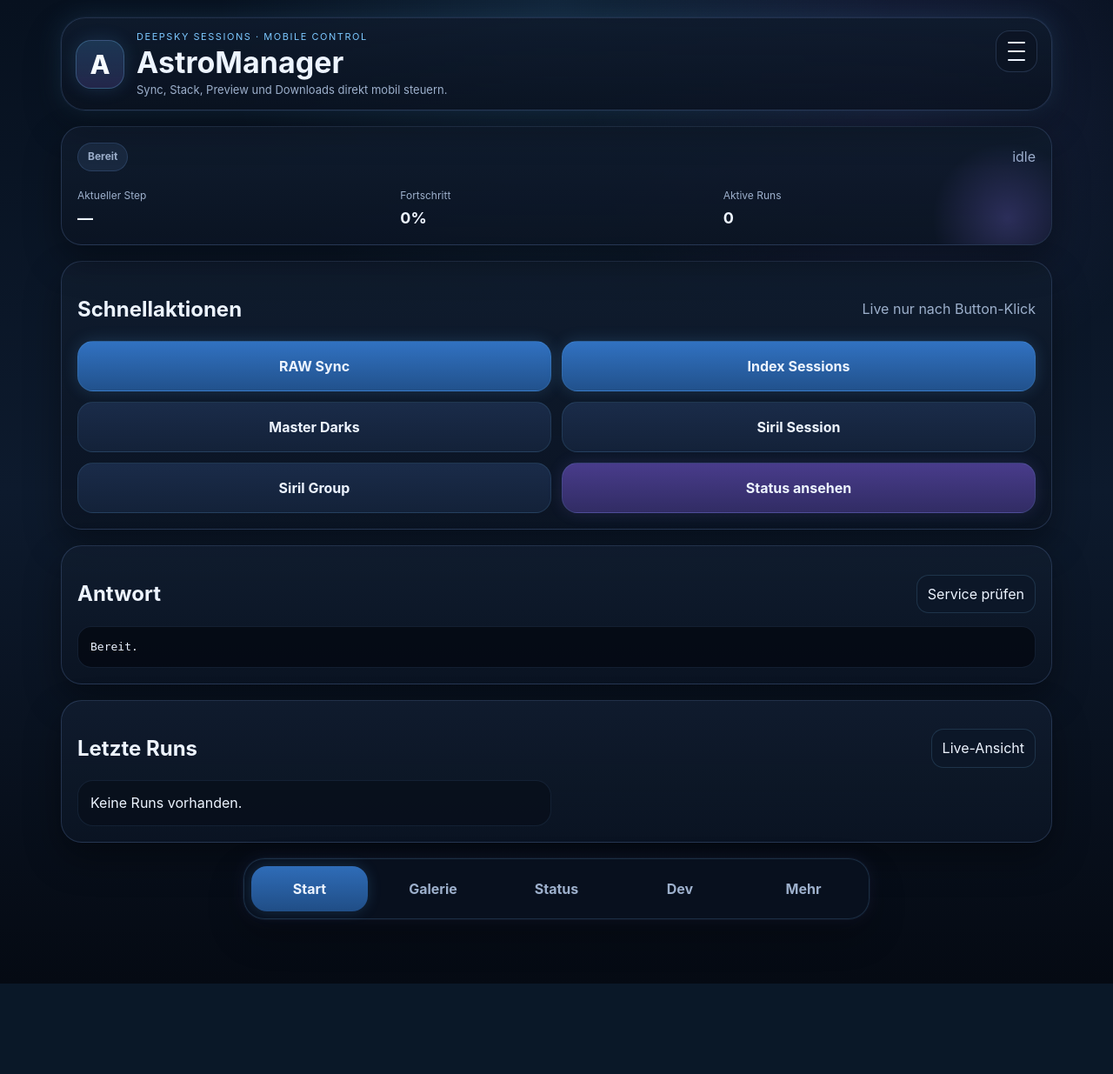
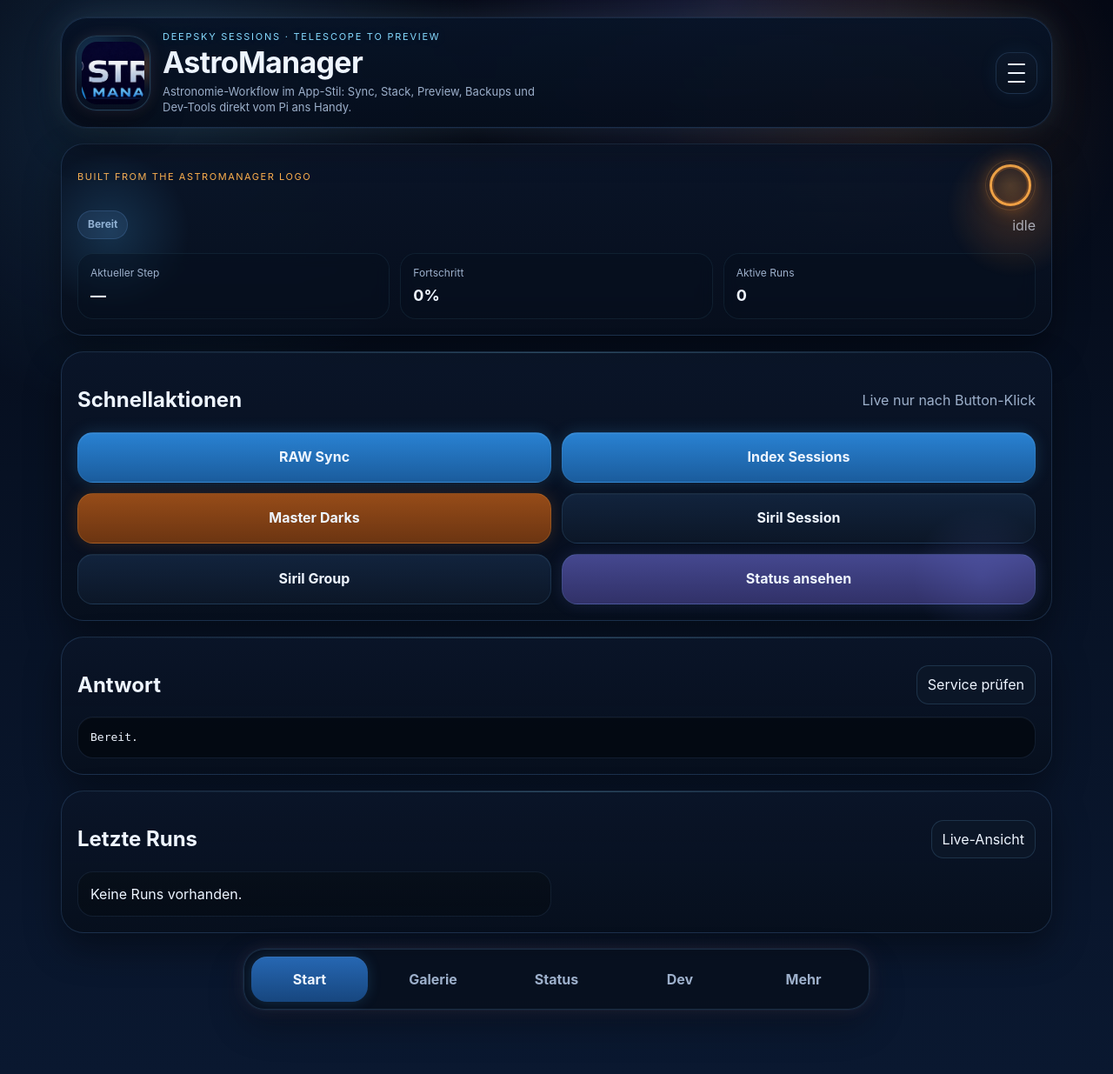
Before and after one commit to AstroManager-Dev/Astromanager, a Flask app: template code/web/templates/index.html in a window 1280 px wide. Shown: the whole page at 87% size. Before the commit the page ends 1131 px from the top, so only its background shows below. Run offline with Flask 3, Linux system fonts and the light colour scheme; the template is opened without the code that fills it, so the values that code supplies are empty; parts of the project's set-up code (start-up, migrations or seed data) failed here and were passed over.

Commit message:
release: bump patch to 0.3.010 - Designanpassungen

```diff
--- a/code/web/static/css/app.css
+++ b/code/web/static/css/app.css
@@ -1,66 +1,97 @@
 :root {
   color-scheme: dark;
-  --bg:#07111f;
-  --bg2:#0d1a2d;
-  --panel:#0f1b2d;
-  --panel2:#13243d;
-  --panel3:#172f4f;
-  --border:rgba(143,183,255,.18);
-  --text:#edf4ff;
-  --muted:#9db0cc;
-  --primary:#5db5ff;
-  --primary-strong:#7cc8ff;
-  --violet:#8f7cff;
+  --bg:#040814;
+  --bg2:#071123;
+  --bg3:#0a1830;
+  --panel:#091428;
+  --panel2:#0d1d36;
+  --panel3:#12264a;
+  --border:rgba(118,183,255,.17);
+  --text:#eef5ff;
+  --muted:#9db0cb;
+  --primary:#4db7ff;
+  --primary-strong:#86dbff;
+  --violet:#7b87ff;
+  --orbit:#ff8b2a;
+  --orbit-strong:#ffb14e;
   --green:#43d496;
   --red:#ff647c;
   --amber:#ffbc5d;
-  --shadow:0 18px 40px rgba(0,0,0,.35);
+  --shadow:0 18px 40px rgba(0,0,0,.38);
 }
 *{box-sizing:border-box}
-html,body{margin:0;min-height:100%;background:radial-gradient(circle at top,rgba(93,181,255,.12),transparent 30%),radial-gradient(circle at 80% 10%,rgba(143,124,255,.12),transparent 24%),linear-gradient(180deg,var(--bg),var(--bg2) 50%,#050a13);color:var(--text);font-family:Inter,Arial,Helvetica,sans-serif;line-height:1.4}
+html,body{margin:0;min-height:100%;background:
+radial-gradient(circle at 14% 8%, rgba(77,183,255,.16), transparent 24%),
+radial-gradient(circle at 80% 10%, rgba(255,139,42,.12), transparent 18%),
+radial-gradient(circle at 65% 0%, rgba(123,135,255,.14), transparent 22%),
+linear-gradient(180deg,var(--bg),var(--bg2) 44%,var(--bg3) 100%);
+color:var(--text);font-family:Inter,Arial,Helvetica,sans-serif;line-height:1.4}
 body{padding-bottom:100px}
 a{color:var(--primary-strong);text-decoration:none}
 button,input,select{font:inherit}
-pre{margin:0;background:rgba(3,8,16,.72);border:1px solid rgba(110,154,223,.14);border-radius:16px;padding:14px;white-space:pre-wrap;word-break:break-word;overflow:auto;max-height:280px;font-size:13px}
+pre{margin:0;background:rgba(3,8,16,.78);border:1px solid rgba(110,154,223,.14);border-radius:18px;padding:14px;white-space:pre-wrap;word-break:break-word;overflow:auto;max-height:280px;font-size:13px;box-shadow:inset 0 1px 0 rgba(255,255,255,.03)}
 .app-shell{max-width:1180px;margin:0 auto;padding:16px 16px 0}
-.topbar{display:flex;align-items:flex-start;justify-content:space-between;gap:14px;padding:14px 16px;border-radius:28px;background:linear-gradient(180deg,rgba(15,27,45,.92),rgba(10,18,32,.82));border:1px solid var(--border);box-shadow:var(--shadow);position:sticky;top:10px;z-index:25;backdrop-filter:blur(12px)}
-.astro-glow{box-shadow:0 0 0 1px rgba(110,154,223,.06),0 0 28px rgba(93,181,255,.14),0 18px 40px rgba(0,0,0,.35)}
-.astro-glow-soft{box-shadow:0 0 0 1px rgba(110,154,223,.06),0 0 18px rgba(143,124,255,.08),0 18px 40px rgba(0,0,0,.28)}
-.brand-block{display:flex;gap:14px;align-items:center;min-width:0;cursor:pointer}
-.brand-mark{width:56px;height:56px;display:grid;place-items:center;border-radius:18px;background:linear-gradient(180deg,rgba(93,181,255,.2),rgba(143,124,255,.18));border:1px solid rgba(124,200,255,.26);font-size:30px;font-weight:800;color:#f7fbff;box-shadow:0 0 20px rgba(93,181,255,.16)}
-.brand-kicker{color:var(--primary-strong);font-size:11px;letter-spacing:.14em;text-transform:uppercase;margin-bottom:4px}
-.brand-title{margin:0;font-size:clamp(22px,5vw,34px);line-height:1.05}
-.brand-subtitle{margin:4px 0 0;color:var(--muted);font-size:13px}
-.topbar-menu-btn{width:48px;height:48px;border-radius:16px;border:1px solid var(--border);background:rgba(12,21,36,.92);display:grid;place-items:center;gap:4px;padding:10px;cursor:pointer;color:var(--text)}
+.topbar{display:flex;align-items:center;justify-content:space-between;gap:14px;padding:14px 16px;border-radius:30px;background:linear-gradient(180deg,rgba(8,20,39,.94),rgba(6,14,28,.9));border:1px solid var(--border);box-shadow:var(--shadow);position:sticky;top:10px;z-index:25;backdrop-filter:blur(12px)}
+.astro-glow{box-shadow:0 0 0 1px rgba(110,154,223,.06),0 0 32px rgba(77,183,255,.14),0 0 54px rgba(255,139,42,.06),0 18px 40px rgba(0,0,0,.35)}
+.astro-glow-soft{box-shadow:0 0 0 1px rgba(110,154,223,.06),0 0 18px rgba(123,135,255,.08),0 0 24px rgba(255,139,42,.08),0 18px 40px rgba(0,0,0,.28)}
+.brand-block{display:flex;gap:14px;align-items:center;min-width:0;cursor:pointer;flex:1}
+.brand-logo-shell{width:86px;height:86px;display:grid;place-items:center;padding:6px;border-radius:24px;background:linear-gradient(180deg,rgba(10,24,46,.98),rgba(8,17,34,.94));border:1px solid rgba(134,219,255,.2);position:relative;overflow:hidden;flex:0 0 auto}
+.brand-logo-shell::before{content:"";position:absolute;inset:-30% auto auto -30%;width:88px;height:88px;border-radius:50%;background:radial-gradient(circle,rgba(77,183,255,.18),transparent 65%)}
+.brand-logo-shell::after{content:"";position:absolute;right:-20px;top:8px;width:54px;height:54px;border-radius:50%;background:radial-gradient(circle,rgba(255,139,42,.22),transparent 68%)}
+.brand-logo{width:100%;height:100%;object-fit:cover;border-radius:18px;position:relative;z-index:1}
+.brand-kicker{color:var(--primary-strong);font-size:11px;letter-spacing:.16em;text-transform:uppercase;margin-bottom:4px;text-shadow:0 0 14px rgba(77,183,255,.18)}
+.brand-title{margin:0;font-size:clamp(22px,5vw,34px);line-height:1.05;letter-spacing:-.02em}
+.brand-subtitle{margin:6px 0 0;color:var(--muted);font-size:13px;max-width:56ch}
+.topbar-menu-btn{width:48px;height:48px;border-radius:16px;border:1px solid var(--border);background:linear-gradient(180deg,rgba(12,24,42,.96),rgba(9,18,32,.92));display:grid;place-items:center;gap:4px;padding:10px;cursor:pointer;color:var(--text);box-shadow:0 0 22px rgba(77,183,255,.08)}
 .topbar-menu-btn span{display:block;width:20px;height:2px;background:currentColor;border-radius:2px}
 .app-content{padding:18px 0 0}
 .tab-panel{display:none}.tab-panel.active{display:block}
-.card{background:linear-gradient(180deg,rgba(16,28,46,.96),rgba(11,20,35,.92));border:1px solid var(--border);border-radius:24px;padding:18px;margin:0 0 18px;box-shadow:var(--shadow)}
+.card{background:linear-gradient(180deg,rgba(10,21,40,.97),rgba(7,15,29,.94));border:1px solid var(--border);border-radius:26px;padding:18px;margin:0 0 18px;box-shadow:var(--shadow);position:relative;overflow:hidden}
+.card::before{content:"";position:absolute;inset:0 0 auto 0;height:1px;background:linear-gradient(90deg,transparent,rgba(134,219,255,.28),transparent)}
 .hero-card{position:relative;overflow:hidden}
-.hero-card:before{content:"";position:absolute;inset:auto -40px -60px auto;width:180px;height:180px;background:radial-gradient(circle,rgba(143,124,255,.24),transparent 68%);pointer-events:none}
-.hero-meta,.section-title-row,.run-card-top{display:flex;align-items:center;justify-content:space-between;gap:10px}
+.logo-hero-card::after{content:"";position:absolute;right:-48px;top:-16px;width:180px;height:180px;border-radius:50%;background:radial-gradient(circle,rgba(255,139,42,.2),transparent 62%);pointer-events:none}
+.logo-hero-card::before{content:"";position:absolute;left:-44px;bottom:-56px;width:200px;height:200px;border-radius:50%;background:radial-gradient(circle,rgba(77,183,255,.18),transparent 64%);pointer-events:none}
+.hero-brand-row,.hero-meta,.section-title-row,.run-card-top{display:flex;align-items:center;justify-content:space-between;gap:10px}
+.hero-kicker{font-size:11px;letter-spacing:.14em;text-transform:uppercase;color:var(--orbit-strong);margin-bottom:6px}
 .hero-subtitle{margin:6px 0 0;color:var(--muted)}
 .hero-grid{display:grid;grid-template-columns:repeat(3,minmax(0,1fr));gap:12px;margin-top:16px}
+.hero-grid--logo>div{padding:14px;border-radius:18px;background:rgba(6,15,29,.42);border:1px solid rgba(134,219,255,.08);backdrop-filter:blur(8px)}
 .hero-label{font-size:12px;color:var(--muted);margin-bottom:4px}.hero-value{font-size:18px;font-weight:700}
+.hero-orbit-badge{width:58px;height:58px;border-radius:50%;padding:4px;background:radial-gradient(circle at center,rgba(255,177,78,.18),rgba(255,139,42,.08) 55%,transparent 70%);border:1px solid rgba(255,177,78,.18);box-shadow:0 0 26px rgba(255,139,42,.12)}
+.hero-orbit-badge span{display:block;width:100%;height:100%;border-radius:50%;border:3px solid rgba(255,177,78,.92);box-shadow:0 0 0 2px rgba(255,139,42,.24) inset,0 0 18px rgba(255,139,42,.28)}
+.hero-orbit-badge--running span{animation:orbitalPulse 2s ease-in-out infinite}
+@keyframes orbitalPulse{0%,100%{transform:scale(1);box-shadow:0 0 0 2px rgba(255,139,42,.24) inset,0 0 18px rgba(255,139,42,.28)}50%{transform:scale(1.06);box-shadow:0 0 0 2px rgba(255,139,42,.3) inset,0 0 26px rgba(255,139,42,.42)}}
 .status-pill{display:inline-flex;align-items:center;gap:6px;padding:7px 11px;border-radius:999px;font-size:12px;font-weight:700;background:rgba(110,154,223,.12);border:1px solid rgba(110,154,223,.2)}
 .status-running{color:var(--amber)}.status-ok{color:var(--green)}.status-error{color:var(--red)}.status-idle{color:var(--muted)}.status-started{color:var(--amber)}
 .actions-grid{display:grid;grid-template-columns:repeat(2,minmax(0,1fr));gap:12px}.actions-grid-compact .btn{min-height:58px}
-.btn{border:none;border-radius:18px;padding:16px 14px;background:linear-gradient(180deg,rgba(27,45,75,.96),rgba(20,35,58,.96));color:var(--text);cursor:pointer;display:inline-flex;align-items:center;justify-content:center;text-align:center;font-weight:700;border:1px solid rgba(124,200,255,.12)}
-.btn-primary{background:linear-gradient(180deg,rgba(50,116,197,.98),rgba(34,83,143,.98));box-shadow:0 0 18px rgba(93,181,255,.18)}
-.btn-secondary{background:linear-gradient(180deg,rgba(74,61,142,.98),rgba(50,45,102,.98));box-shadow:0 0 18px rgba(143,124,255,.14)}
+.action-cluster--logo::after{content:"";position:absolute;right:0;bottom:-30px;width:160px;height:160px;background:radial-gradient(circle,rgba(123,135,255,.14),transparent 70%);pointer-events:none}
+.btn{border:none;border-radius:18px;padding:16px 14px;background:linear-gradient(180deg,rgba(18,36,62,.98),rgba(12,23,40,.98));color:var(--text);cursor:pointer;display:inline-flex;align-items:center;justify-content:center;text-align:center;font-weight:700;border:1px solid rgba(124,200,255,.12);box-shadow:inset 0 1px 0 rgba(255,255,255,.03)}
+.btn-primary{background:linear-gradient(180deg,rgba(42,132,214,.98),rgba(27,94,160,.98));box-shadow:0 0 18px rgba(77,183,255,.18), inset 0 1px 0 rgba(255,255,255,.08)}
+.btn-secondary{background:linear-gradient(180deg,rgba(70,73,146,.98),rgba(50,50,106,.98));box-shadow:0 0 18px rgba(123,135,255,.14)}
+.btn-orbit{background:linear-gradient(180deg,rgba(153,77,25,.98),rgba(110,54,18,.98));border-color:rgba(255,177,78,.18);box-shadow:0 0 18px rgba(255,139,42,.16)}
 .mini-btn{border:1px solid rgba(124,200,255,.16);background:rgba(13,24,40,.9);color:var(--text);padding:10px 12px;border-radius:14px;cursor:pointer;display:inline-flex;align-items:center;justify-content:center}
-.run-cards,.file-card-grid{display:grid;gap:12px}.run-card,.file-card{padding:14px;border-radius:18px;background:rgba(7,15,25,.72);border:1px solid rgba(110,154,223,.12)}
+.run-cards,.file-card-grid{display:grid;gap:12px}.run-card,.file-card{padding:14px;border-radius:18px;background:linear-gradient(180deg,rgba(7,15,25,.88),rgba(5,12,22,.78));border:1px solid rgba(110,154,223,.12)}
 .run-note{margin-top:6px;color:var(--muted);font-size:13px}
 .file-download{margin-top:12px;width:100%}
 .progress-meta,.progress-path,.muted,.sub{color:var(--muted)}
-.progress-bar-wrap{height:14px;border-radius:999px;background:rgba(255,255,255,.06);overflow:hidden;margin:12px 0}.progress-bar{height:100%;width:0;background:linear-gradient(90deg,var(--primary),var(--violet));display:flex;align-items:center;justify-content:flex-end;padding-right:6px;color:#fff;font-size:11px;font-weight:700;transition:width .3s ease}
-.targets-grid{display:grid;grid-template-columns:1fr;gap:14px}.target-card{display:grid;grid-template-columns:110px minmax(0,1fr);gap:14px;align-items:start}.target-thumb{width:100%;aspect-ratio:1/1;object-fit:cover;border-radius:18px;border:1px solid rgba(110,154,223,.14);background:#09111e}.target-thumb-fallback{display:grid;place-items:center;background:radial-gradient(circle at top,rgba(93,181,255,.18),transparent 54%),linear-gradient(180deg,#0c1727,#0a1220)}.target-thumb-fallback span{font-size:24px;font-weight:800;color:#dcefff}.target-meta h3{margin:0 0 4px}.kv{display:grid;grid-template-columns:auto 1fr;gap:6px 10px;margin-top:10px;font-size:13px}.compact-kv{margin-bottom:8px}.target-line{font-size:13px;color:var(--muted);margin-top:8px}
+.progress-bar-wrap{height:14px;border-radius:999px;background:rgba(255,255,255,.06);overflow:hidden;margin:12px 0}.progress-bar{height:100%;width:0;background:linear-gradient(90deg,var(--primary),var(--violet),var(--orbit));display:flex;align-items:center;justify-content:flex-end;padding-right:6px;color:#fff;font-size:11px;font-weight:700;transition:width .3s ease}
+.targets-grid{display:grid;grid-template-columns:1fr;gap:14px}.target-card{display:grid;grid-template-columns:110px minmax(0,1fr);gap:14px;align-items:start}.target-thumb{width:100%;aspect-ratio:1/1;object-fit:cover;border-radius:18px;border:1px solid rgba(110,154,223,.14);background:#09111e}.target-thumb-fallback{display:grid;place-items:center;background:radial-gradient(circle at top,rgba(77,183,255,.18),transparent 54%),linear-gradient(180deg,#0c1727,#0a1220)}.target-thumb-fallback span{font-size:24px;font-weight:800;color:#dcefff}.target-meta h3{margin:0 0 4px}.kv{display:grid;grid-template-columns:auto 1fr;gap:6px 10px;margin-top:10px;font-size:13px}.compact-kv{margin-bottom:8px}.target-line{font-size:13px;color:var(--muted);margin-top:8px}
 .db-tools{display:grid;gap:10px;margin-bottom:14px}.db-tools select,.db-tools input{width:100%;background:rgba(7,15,25,.9);border:1px solid rgba(110,154,223,.14);color:var(--text);border-radius:14px;padding:12px}
 .scroll-x{overflow:auto;-webkit-overflow-scrolling:touch}.admin-table-wrap table{min-width:900px}table{width:100%;border-collapse:collapse}th,td{padding:11px 10px;border-bottom:1px solid rgba(110,154,223,.12);text-align:left;vertical-align:top;font-size:14px}th{position:sticky;top:0;background:#12223a;color:var(--muted)}
 .pill{display:inline-flex;padding:3px 9px;border-radius:999px;background:rgba(255,255,255,.08)}
-.menu-sheet{position:fixed;left:12px;right:12px;bottom:92px;z-index:55;padding:18px;border-radius:28px;background:linear-gradient(180deg,rgba(17,29,47,.98),rgba(10,18,32,.98));border:1px solid rgba(124,200,255,.2);box-shadow:0 0 24px rgba(93,181,255,.14),0 30px 80px rgba(0,0,0,.5);transform:translateY(24px);opacity:0;pointer-events:none;transition:opacity .22s ease,transform .22s ease}
-.menu-sheet.open{transform:translateY(0);opacity:1;pointer-events:auto}.sheet-backdrop{position:fixed;inset:0;background:rgba(3,7,14,.62);backdrop-filter:blur(8px);z-index:50}.menu-sheet-head{display:flex;align-items:center;justify-content:space-between;gap:12px;margin-bottom:16px}.menu-sheet-kicker,.menu-group-title{font-size:11px;letter-spacing:.12em;text-transform:uppercase;color:var(--primary-strong)}.sheet-close-btn{width:42px;height:42px;border-radius:14px;border:1px solid rgba(124,200,255,.18);background:rgba(7,15,25,.8);color:var(--text);font-size:24px;cursor:pointer}.menu-group+.menu-group{margin-top:14px}.sheet-link{width:100%;text-align:left;padding:14px 16px;border-radius:18px;border:1px solid rgba(110,154,223,.12);background:rgba(7,15,25,.72);color:var(--text);cursor:pointer;margin-top:10px}
-.bottom-nav{position:fixed;left:12px;right:12px;bottom:12px;z-index:40;display:grid;grid-template-columns:repeat(5,minmax(0,1fr));gap:8px;padding:8px;border-radius:24px;background:rgba(10,18,32,.88);border:1px solid rgba(124,200,255,.16);backdrop-filter:blur(12px)}
-.bottom-nav-btn{border:none;background:transparent;color:var(--muted);min-height:52px;border-radius:18px;font-weight:700;cursor:pointer}.bottom-nav-btn.active{color:var(--text);background:linear-gradient(180deg,rgba(50,116,197,.92),rgba(34,83,143,.92));box-shadow:0 0 16px rgba(93,181,255,.18)}
-@media (min-width:760px){body{padding-bottom:32px}.app-shell{padding:20px 20px 24px}.topbar{top:16px}.bottom-nav{position:sticky;top:112px;bottom:auto;max-width:720px;margin:0 auto 18px}.menu-sheet{left:auto;right:20px;top:96px;bottom:auto;width:340px}.hero-grid{grid-template-columns:repeat(3,1fr)}.targets-grid{grid-template-columns:repeat(2,minmax(0,1fr))}.file-card-grid{grid-template-columns:repeat(2,minmax(0,1fr))}.run-cards{grid-template-columns:repeat(2,minmax(0,1fr))}.db-tools{grid-template-columns:1.2fr 1fr 1fr 1fr auto auto}}
-@media (max-width:420px){.hero-grid{grid-template-columns:1fr}.target-card{grid-template-columns:90px minmax(0,1fr)}.brand-subtitle{display:none}.topbar{padding:12px}.card{padding:16px}.bottom-nav{grid-template-columns:repeat(5,minmax(0,1fr));gap:6px;padding:6px}.bottom-nav-btn{font-size:12px}}
+.menu-sheet{position:fixed;left:12px;right:12px;bottom:92px;z-index:55;padding:18px;border-radius:30px;background:linear-gradient(180deg,rgba(11,23,42,.99),rgba(7,14,26,.99));border:1px solid rgba(124,200,255,.2);box-shadow:0 0 24px rgba(77,183,255,.14),0 0 36px rgba(255,139,42,.08),0 30px 80px rgba(0,0,0,.5);transform:translateY(24px);opacity:0;pointer-events:none;transition:opacity .22s ease,transform .22s ease}
+.menu-sheet.open{transform:translateY(0);opacity:1;pointer-events:auto}.sheet-backdrop{position:fixed;inset:0;background:rgba(3,7,14,.62);backdrop-filter:blur(8px);z-index:50}
+.menu-brand-band{display:grid;grid-template-columns:72px 1fr 42px;align-items:center;gap:12px;margin-bottom:18px;padding-bottom:14px;border-bottom:1px solid rgba(124,200,255,.12)}
+.menu-brand-logo{width:72px;height:72px;object-fit:cover;border-radius:18px;border:1px solid rgba(134,219,255,.18);box-shadow:0 0 18px rgba(77,183,255,.12)}
+.menu-sheet-kicker,.menu-group-title{font-size:11px;letter-spacing:.12em;text-transform:uppercase;color:var(--primary-strong)}
+.sheet-close-btn{width:42px;height:42px;border-radius:14px;border:1px solid rgba(124,200,255,.18);background:rgba(7,15,25,.8);color:var(--text);font-size:24px;cursor:pointer}.menu-group+.menu-group{margin-top:14px}
+.sheet-link{width:100%;text-align:left;padding:14px 16px;border-radius:18px;border:1px solid rgba(110,154,223,.12);background:linear-gradient(180deg,rgba(9,18,32,.86),rgba(6,13,24,.78));color:var(--text);cursor:pointer;margin-top:10px;display:grid;gap:4px}
+.sheet-link strong{font-size:15px}
+.sheet-link span{font-size:13px;color:var(--muted)}
+.bottom-nav{position:fixed;left:12px;right:12px;bottom:12px;z-index:40;display:grid;grid-template-columns:repeat(5,minmax(0,1fr));gap:8px;padding:8px;border-radius:24px;background:rgba(8,16,30,.9);border:1px solid rgba(124,200,255,.16);backdrop-filter:blur(12px)}
+.bottom-nav-btn{border:none;background:transparent;color:var(--muted);min-height:52px;border-radius:18px;font-weight:700;cursor:pointer}
+.bottom-nav-btn.active{color:var(--text);background:linear-gradient(180deg,rgba(41,111,192,.92),rgba(24,75,135,.92));box-shadow:0 0 16px rgba(77,183,255,.18), inset 0 1px 0 rgba(255,255,255,.06)}
+.bottom-nav-btn#open-more-btn.active,.bottom-nav-btn:focus-visible{outline:none;box-shadow:0 0 0 1px rgba(255,177,78,.28),0 0 18px rgba(255,139,42,.16)}
+@media (min-width:760px){body{padding-bottom:32px}.app-shell{padding:20px 20px 24px}.topbar{top:16px}.bottom-nav{position:sticky;top:112px;bottom:auto;max-width:720px;margin:0 auto 18px}.menu-sheet{left:auto;right:20px;top:96px;bottom:auto;width:380px}.hero-grid{grid-template-columns:repeat(3,1fr)}.targets-grid{grid-template-columns:repeat(2,minmax(0,1fr))}.file-card-grid{grid-template-columns:repeat(2,minmax(0,1fr))}.run-cards{grid-template-columns:repeat(2,minmax(0,1fr))}.db-tools{grid-template-columns:1.2fr 1fr 1fr 1fr auto auto}}
+@media (max-width:520px){.brand-logo-shell{width:68px;height:68px;border-radius:20px}.brand-subtitle{display:none}.topbar{padding:12px}.card{padding:16px}.hero-brand-row{align-items:flex-start}.hero-orbit-badge{width:48px;height:48px}.menu-brand-band{grid-template-columns:58px 1fr 42px}.menu-brand-logo{width:58px;height:58px}}
+@media (max-width:420px){.hero-grid,.hero-grid--logo{grid-template-columns:1fr}.target-card{grid-template-columns:90px minmax(0,1fr)}.brand-kicker{font-size:10px}.bottom-nav{grid-template-columns:repeat(5,minmax(0,1fr));gap:6px;padding:6px}.bottom-nav-btn{font-size:12px}}
--- a/code/web/templates/base.html
+++ b/code/web/templates/base.html
@@ -10,11 +10,13 @@
   <div class="app-shell">
     <header class="topbar astro-glow">
       <div class="brand-block" data-tab="overview">
-        <div class="brand-mark" aria-hidden="true">A</div>
+        <div class="brand-logo-shell astro-glow-soft">
+          <img class="brand-logo" src="/static/logo.jpg" alt="AstroManager Logo">
+        </div>
         <div class="brand-copy">
-          <div class="brand-kicker">DeepSky Sessions · Mobile Control</div>
+          <div class="brand-kicker">DeepSky Sessions · Telescope to Preview</div>
           <h1 class="brand-title">AstroManager</h1>
-          <p class="brand-subtitle">Sync, Stack, Preview und Downloads direkt mobil steuern.</p>
+          <p class="brand-subtitle">Astronomie-Workflow im App-Stil: Sync, Stack, Preview, Backups und Dev-Tools direkt vom Pi ans Handy.</p>
         </div>
       </div>
 
--- a/code/web/templates/includes/_menu.html
+++ b/code/web/templates/includes/_menu.html
@@ -1,23 +1,24 @@
 <div class="sheet-backdrop" id="menu-backdrop" hidden></div>
 <aside class="menu-sheet" id="menu-sheet" aria-hidden="true">
-  <div class="menu-sheet-head">
+  <div class="menu-brand-band">
+    <img src="/static/logo.jpg" alt="AstroManager" class="menu-brand-logo">
     <div>
       <div class="menu-sheet-kicker">AstroManager</div>
-      <h2>Menü</h2>
+      <h2>Deep-Sky Menü</h2>
     </div>
     <button class="sheet-close-btn" id="close-menu-btn" aria-label="Menü schließen">×</button>
   </div>
 
   <div class="menu-group">
-    <div class="menu-group-title">Arbeitsbereiche</div>
-    <button class="sheet-link" data-tab="overview">Start</button>
-    <button class="sheet-link" data-tab="gallery">Galerie</button>
-    <button class="sheet-link" data-tab="status">Status</button>
+    <div class="menu-group-title">Astro Flow</div>
+    <button class="sheet-link" data-tab="overview"><strong>Start</strong><span>Live-Status, Schnellaktionen, letzte Runs</span></button>
+    <button class="sheet-link" data-tab="gallery"><strong>Galerie</strong><span>Vorschaubilder, Targets und Sessions ansehen</span></button>
+    <button class="sheet-link" data-tab="status"><strong>Status</strong><span>Runner, Logs und aktive Jobs verfolgen</span></button>
   </div>
 
   <div class="menu-group">
     <div class="menu-group-title">System</div>
-    <button class="sheet-link" data-tab="dev">Dev</button>
-    <button class="sheet-link" data-tab="admin">Admin</button>
+    <button class="sheet-link" data-tab="dev"><strong>Dev</strong><span>Backups, SQL-Dumps, Organizer und Uploads</span></button>
+    <button class="sheet-link" data-tab="admin"><strong>Admin</strong><span>Technik, Diagnose, Datenbank und Debug</span></button>
   </div>
 </aside>
--- a/code/web/templates/pages/_overview.html
+++ b/code/web/templates/pages/_overview.html
@@ -1,12 +1,20 @@
 <section class="tab-panel active" data-panel="overview">
-  <div class="hero-card card astro-glow-soft">
+  <div class="hero-card card astro-glow-soft logo-hero-card">
+    <div class="hero-brand-row">
+      <div>
+        <div class="hero-kicker">Built from the AstroManager logo</div>
+        <h2>{{ service_state.title }}</h2>
+        <p class="hero-subtitle">{{ service_state.subtitle }}</p>
+      </div>
+      <div class="hero-orbit-badge {{ 'hero-orbit-badge--running' if service_state.active else '' }}">
+        <span></span>
+      </div>
+    </div>
     <div class="hero-meta">
       <span class="status-pill {{ 'status-running' if service_state.active else 'status-idle' }}">{{ 'Läuft' if service_state.active else 'Bereit' }}</span>
       <span class="muted">{{ service_state.workflow or 'idle' }}</span>
     </div>
-    <h2>{{ service_state.title }}</h2>
-    <p class="hero-subtitle">{{ service_state.subtitle }}</p>
-    <div class="hero-grid">
+    <div class="hero-grid hero-grid--logo">
       <div>
         <div class="hero-label">Aktueller Step</div>
         <div class="hero-value">{{ service_state.current_step or '—' }}</div>
@@ -22,7 +30,7 @@
     </div>
   </div>
 
-  <div class="action-cluster card">
+  <div class="action-cluster card action-cluster--logo">
     <div class="section-title-row">
       <h2>Schnellaktionen</h2>
       <span class="muted">Live nur nach Button-Klick</span>
@@ -30,7 +38,7 @@
     <div class="actions-grid actions-grid-compact">
       <button class="btn btn-primary" data-action="raw_sync">RAW Sync</button>
       <button class="btn btn-primary" data-action="index_sessions">Index Sessions</button>
-      <button class="btn" data-action="masterdarks">Master Darks</button>
+      <button class="btn btn-orbit" data-action="masterdarks">Master Darks</button>
       <button class="btn" data-action="siril_session">Siril Session</button>
       <button class="btn" data-action="siril_group">Siril Group</button>
       <button class="btn btn-secondary" data-tab="status">Status ansehen</button>
```
Also changed, not shown: CHANGELOG.unreleased.md (+1 -0 lines), 1 other file.
